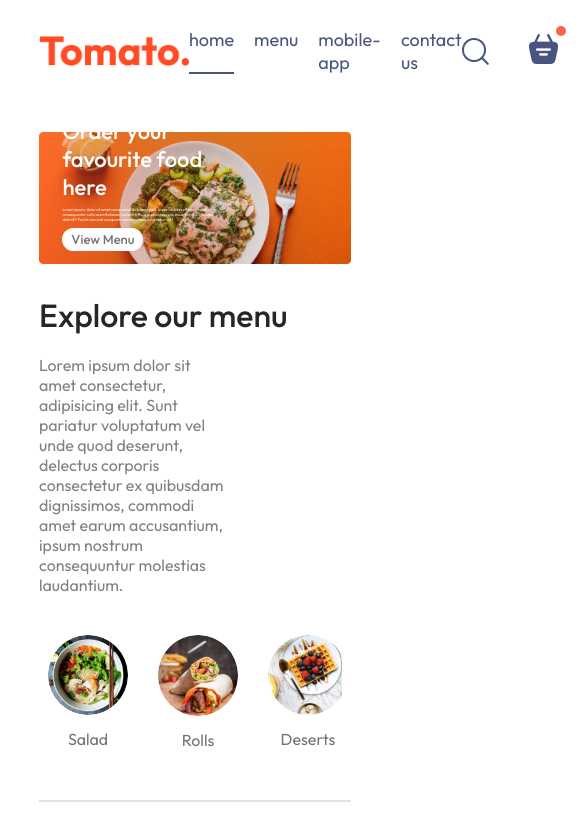
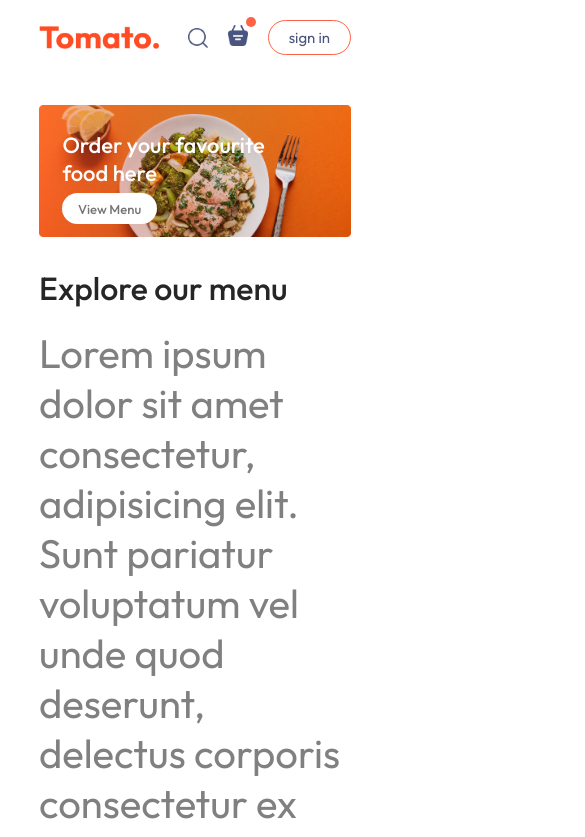
Before and after one commit to edmyrbatiancila/full-stack-ecommerce.ed, a React (Vite) app in the folder frontend/: page / in a window 390 px wide. Shown: the top 837 px of the page, 585 px wide, since content can reach past the window. Built offline with nearby package versions, Linux system fonts and the light colour scheme.

Commit message:
updated code and added some files and folders

```diff
--- a/frontend/src/App.jsx
+++ b/frontend/src/App.jsx
@@ -1,16 +1,21 @@
-import React from 'react';
+import React, { useState } from 'react';
 import Navbar from './components/navbar/Navbar';
 import { Route, Routes } from 'react-router-dom';
 import Home from './pages/Home/Home';
 import Cart from './pages/Cart/Cart';
 import PlaceOrder from './pages/PlaceOrder/PlaceOrder';
 import Footer from './components/Footer/Footer';
+import LoginPopup from './components/LoginPopup/LoginPopup';
 
 const App = () => {
+
+  const [showLogin, setShowLogin] = useState(false)
+
   return (
     <>
+      {showLogin ? <LoginPopup setShowLogin={setShowLogin} /> : <></>}
       <div className="app">
-        <Navbar />
+        <Navbar setShowLogin={setShowLogin} />
         <Routes>
           <Route path="/" element={<Home />} />
           <Route path="/cart" element={<Cart />} />
--- a/frontend/src/components/ExploreMenu/ExploreMenu.css
+++ b/frontend/src/components/ExploreMenu/ExploreMenu.css
@@ -54,3 +54,10 @@
     border: 4px solid tomato;
     padding: 2px;
 }
+
+@media(max-width: 1050px) {
+    .explore-menu-text {
+        max-width: 100%;
+        font-size: 40px;
+    }
+}
--- a/frontend/src/components/Footer/Footer.css
+++ b/frontend/src/components/Footer/Footer.css
@@ -46,3 +46,14 @@
     background-color: grey;
     border: none;
 }
+
+@media(max-width: 750px) {
+    .footer-content {
+        display: flex;
+        flex-direction: column;
+        gap: 35px;
+    }
+    .footer-copyright {
+        text-align: center;
+    }
+}
--- a/frontend/src/components/Header/Header.css
+++ b/frontend/src/components/Header/Header.css
@@ -38,3 +38,21 @@
     font-size: max(1vw, 13px);
     border-radius: 50px;
 }
+
+@media (max-width: 1050px) {
+    .header-content {
+        max-width: 45%;
+    }
+}
+
+@media (max-width: 750px) {
+    .header-content {
+        max-width: 65%;
+    }
+    .header-content p {
+        display: none;
+    }
+    .header-content button {
+        padding: 2vw 4vw;
+    }
+}
--- /dev/null
+++ b/frontend/src/components/LoginPopup/LoginPopup.jsx
@@ -0,0 +1,27 @@
+import React, { useState } from 'react';
+import './LoginPopup.css';
+import { assets } from '../../assets/assets';
+
+const LoginPopup = ({setShowLogin}) => {
+
+    const [currentState, setCurrentState] = useState("Sign Up");
+
+  return (
+    <div className="login-popup">
+      <form className="login-popup-container" action="">
+        <div className="login-popup-title">
+          <h2>{currentState}</h2>
+          <img onClick={() => setShowLogin(false)} src={assets.cross_icon} alt="" />
+        </div>
+        <div className="login-popup-inputs">
+            <input type="text" placeholder='Your Name' required />
+            <input type="email" placeholder='Your Email' required />
+            <input type="password" placeholder='Password' required />
+        </div>
+        <button>{currentState === "Sign Up" ? "Create Account" : "Login"}</button>
+      </form>
+    </div>
+  );
+}
+
+export default LoginPopup
--- a/frontend/src/components/navbar/Navbar.css
+++ b/frontend/src/components/navbar/Navbar.css
@@ -60,3 +60,49 @@
     top: -8px;
     right: -8px;
 }
+
+@media (max-width: 1050px) {
+    .navbar .logo {
+        width: 140px;
+    }
+    .navbar-menu {
+        gap: 20px;
+        font-size: 17px;
+    }
+    .navbar-right {
+        gap: 30px;
+    }
+    .navbar-right img {
+        width: 22px;
+    }
+    .navbar-right button {
+        padding: 8px 25px;
+    }
+}
+
+@media (max-width: 900px) {
+    .navbar .logo {
+        width: 120px;
+    }
+    .navbar-menu {
+        gap: 15px;
+        font-size: 16px;
+    }
+    .navbar-right {
+        gap: 20px;
+    }
+    .navbar-right img {
+        width: 20px;
+    }
+    .navbar-right button {
+        padding: 7px 20px;
+        font-size: 15px;
+    }
+}
+
+@media (max-width: 750px) {
+    .navbar-menu {
+        display: none;
+    }
+
+}
--- a/frontend/src/components/navbar/Navbar.jsx
+++ b/frontend/src/components/navbar/Navbar.jsx
@@ -1,37 +1,44 @@
 import React, { useState } from "react";
 import "./Navbar.css";
 import { assets } from "../../assets/assets";
+import { Link } from 'react-router-dom';
 
-const Navbar = () => {
+const Navbar = ({ setShowLogin }) => {
+
     const [menu, setMenu] = useState("home");
+
     return (
     <div className="navbar">
       <img src={assets.logo} alt="logo of the website" className="logo" />
       <ul className="navbar-menu">
-                <li
+        <Link
+          to="/"
           onClick={() => setMenu("home")}
           className={menu === "home" ? "active" : ""}
         >
           home
-                </li>
-                <li
+        </Link>
+        <a
+          href="#explore-menu"
           onClick={() => setMenu("menu")}
           className={menu === "menu" ? "active" : ""}
         >
           menu
-                </li>
-                <li
+        </a>
+        <a
+          href="#app-download"
           onClick={() => setMenu("mobile-app")}
           className={menu === "mobile-app" ? "active" : ""}
         >
           mobile-app
-                </li>
-                <li
+        </a>
+        <a
+          href="#footer"
           onClick={() => setMenu("contact-us")}
           className={menu === "contact-us" ? "active" : ""}
         >
           contact us
-                </li>
+        </a>
       </ul>
       <div className="navbar-right">
         <img src={assets.search_icon} alt="search icon" />
@@ -39,7 +46,7 @@
           <img src={assets.basket_icon} alt="" />
           <div className="dot"></div>
         </div>
-                <button>sign in</button>
+        <button onClick={() => setShowLogin(true)}>sign in</button>
       </div>
     </div>
   );
--- a/frontend/src/index.css
+++ b/frontend/src/index.css
@@ -5,6 +5,7 @@
   margin: 0;
   box-sizing: border-box;
   font-family: Outfit;
+  scroll-behavior: smooth;
 }
 
 body {
```
Also changed, not shown: frontend/src/components/LoginPopup/LoginPopup.css (added). Lines whose indentation alone changed are shown as unchanged.
